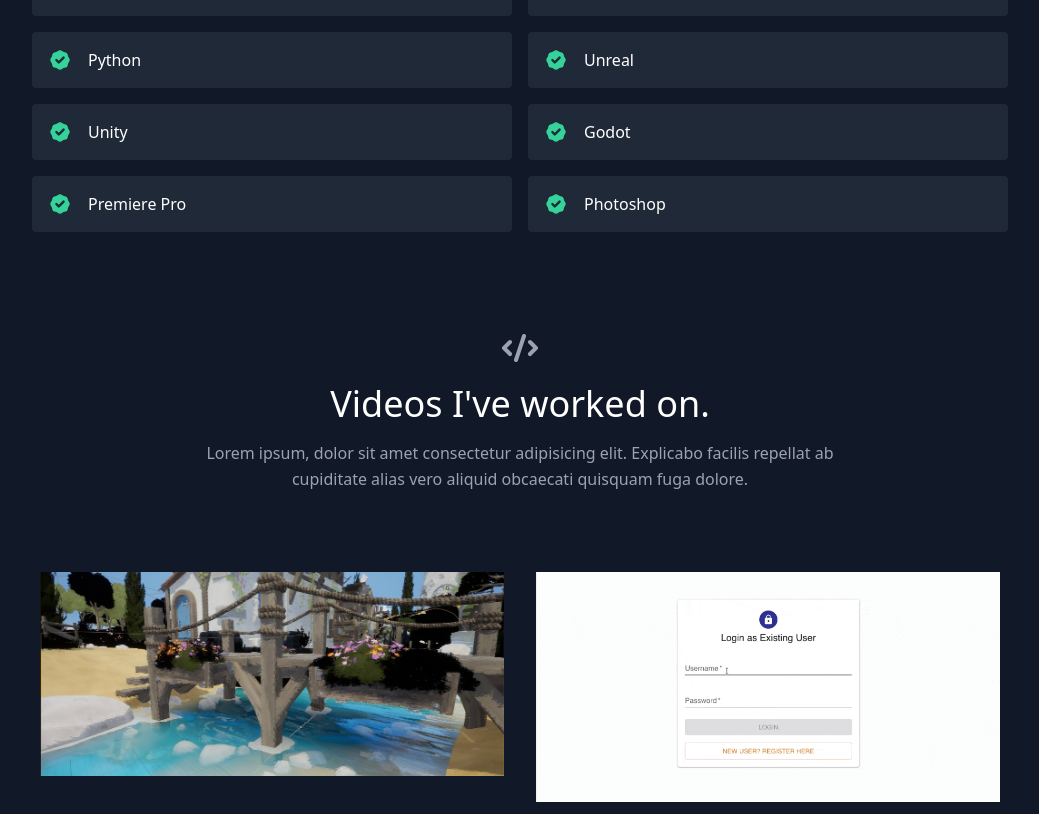
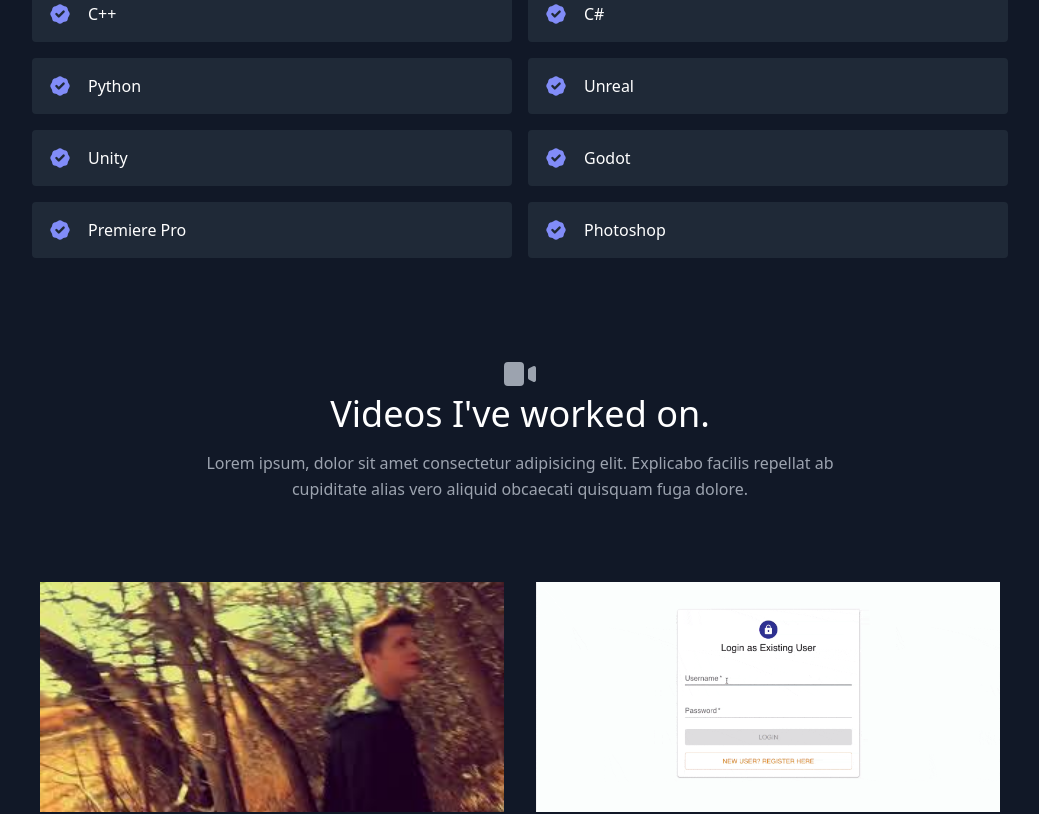
Before and after one commit to sailordwayne/PortfolioWebsite, a React (Create React App) app: page / in a window 1280 px wide. Shown: the part 1680-2494 px from the top of the page, without its empty margins (120-1159 px from the left). Built offline with nearby package versions, Linux system fonts and the light colour scheme.

Commit message:
Working on it

```diff
--- a/src/components/Contact.js
+++ b/src/components/Contact.js
@@ -106,7 +106,7 @@
           </div>
           <button
             type="submit"
-            className="text-white bg-green-500 border-0 py-2 px-6 focus:outline-none hover:bg-green-600 rounded text-lg"
+            className="text-white bg-orange-400 border-0 py-2 px-6 focus:outline-none hover:bg-orange-600 rounded text-lg"
           >
             Submit
           </button>
--- a/src/components/DevProjects.js
+++ b/src/components/DevProjects.js
@@ -1,6 +1,6 @@
 import { CodeIcon } from "@heroicons/react/solid";
 import React from "react";
-import { projects } from "../data";
+import { devprojects } from "../data";
 
 export default function Projects() {
   return (
@@ -18,26 +18,26 @@
           </p>
         </div>
         <div className="flex flex-wrap -m-4">
-          {projects.map((project) => (
+          {devprojects.map((devproject) => (
             <a
-              href={project.link}
-              key={project.image}
+              href={devproject.link}
+              key={devproject.image}
               className="sm:w-1/2 w-100 p-4"
             >
               <div className="flex relative">
                 <img
                   alt="gallery"
                   className="absolute inset-0 w-full h-full object-cover object-center"
-                  src={project.image}
+                  src={devproject.image}
                 />
                 <div className="px-8 py-10 relative z-10 w-full border-4 border-gray-800 bg-gray-900 opacity-0 hover:opacity-100">
                   <h2 className="tracking-widest text-sm title-font font-medium text-green-400 mb-1">
-                    {project.subtitle}
+                    {devproject.subtitle}
                   </h2>
                   <h1 className="title-font text-lg font-medium text-white mb-3">
-                    {project.title}
+                    {devproject.title}
                   </h1>
-                  <p className="leading-relaxed">{project.description}</p>
+                  <p className="leading-relaxed">{devproject.description}</p>
                 </div>
               </div>
             </a>
--- a/src/components/Skills.js
+++ b/src/components/Skills.js
@@ -21,7 +21,7 @@
           {skills.map((skill) => (
             <div key={skill} className="p-2 sm:w-1/2 w-full">
               <div className="bg-gray-800 rounded flex p-4 h-full items-center">
-                <BadgeCheckIcon className="text-green-400 w-6 h-6 flex-shrink-0 mr-4" />
+                <BadgeCheckIcon className="text-indigo-400 w-6 h-6 flex-shrink-0 mr-4" />
                 <span className="title-font font-medium text-white">
                   {skill}
                 </span>
--- a/src/components/VidProjects.js
+++ b/src/components/VidProjects.js
@@ -1,13 +1,13 @@
-import { CodeIcon } from "@heroicons/react/solid";
+import { VideoCameraIcon } from "@heroicons/react/solid";
 import React from "react";
-import { projects } from "../data";
+import { vidprojects } from "../data";
 
 export default function Projects() {
   return (
     <section id="vidprojects" className="text-gray-400 bg-gray-900 body-font">
       <div className="container px-5 py-10 mx-auto text-center lg:px-40">
         <div className="flex flex-col w-full mb-20">
-          <CodeIcon className="mx-auto inline-block w-10 mb-4" />
+          <VideoCameraIcon className="mx-auto inline-block w-10" />
           <h1 className="sm:text-4xl text-3xl font-medium title-font mb-4 text-white">
             Videos I've worked on.
           </h1>
@@ -18,26 +18,26 @@
           </p>
         </div>
         <div className="flex flex-wrap -m-4">
-          {projects.map((project) => (
+          {vidprojects.map((vidproject) => (
             <a
-              href={project.link}
-              key={project.image}
+              href={vidproject.link}
+              key={vidproject.image}
               className="sm:w-1/2 w-100 p-4"
             >
               <div className="flex relative">
                 <img
                   alt="gallery"
                   className="absolute inset-0 w-full h-full object-cover object-center"
-                  src={project.image}
+                  src={vidproject.image}
                 />
                 <div className="px-8 py-10 relative z-10 w-full border-4 border-gray-800 bg-gray-900 opacity-0 hover:opacity-100">
                   <h2 className="tracking-widest text-sm title-font font-medium text-green-400 mb-1">
-                    {project.subtitle}
+                    {vidproject.subtitle}
                   </h2>
                   <h1 className="title-font text-lg font-medium text-white mb-3">
-                    {project.title}
+                    {vidproject.title}
                   </h1>
-                  <p className="leading-relaxed">{project.description}</p>
+                  <p className="leading-relaxed">{vidproject.description}</p>
                 </div>
               </div>
             </a>
--- a/src/data.js
+++ b/src/data.js
@@ -1,11 +1,45 @@
-export const projects = [
+export const devprojects = [
   {
     title: "Painted World",
     subtitle: "Unreal",
     description:
-      "Painted World shader to make your unreal project look like it came straight out of a storybook.",
+      "Painted World shader to make your unreal project look like it came straight out of a storybook. It works over any model giving it a brushed paint smeared look.",
     image: "./pictures/paintedworld.jpg",
     link: "https://reactbootcamp.com",
+  },
+  {
+    title: "React Tracks",
+    subtitle: "React and Python",
+    description: "Lorem ipsum",
+    image: "./project-2.gif",
+    link: "https://reactbootcamp.com",
+  },
+  {
+    title: "DevChat",
+    subtitle: "React and Firebase",
+    description:
+      "Lorem ipsum dolor sit amet consectetur adipisicing elit. Praesentium dolore rerum laborum iure enim sint nemo omnis voluptate exercitationem eius?",
+    image: "./project-3.gif",
+    link: "https://reactbootcamp.com",
+  },
+  {
+    title: "yup",
+    subtitle: "React Hooks",
+    description:
+      "Lorem ipsum dolor sit amet consectetur adipisicing elit. Praesentium dolore rerum laborum iure enim sint nemo omnis voluptate exercitationem eius?",
+    image: "./project-4.gif",
+    link: "https://reactbootcamp.com",
+  },
+];
+
+export const vidprojects = [
+  {
+    title: "Front Bottoms Fan made Music Video",
+    subtitle: "Premiere Pro",
+    description:
+      'A fan made music video for the song "Cough It Out" by The Front Bottoms. It was filmed locally and was my first try at a music video.',
+    image: "./pictures/coughitout.jpeg",
+    link: "https://www.youtube.com/watch?v=qi5Oxne2YcE&ab_channel=BradenJensen",
   },
   {
     title: "React Tracks",
--- a/tailwind.config.js
+++ b/tailwind.config.js
@@ -1,11 +1,16 @@
+const colors = require("tailwindcss/colors");
 module.exports = {
-  purge: ['./src/**/*.{js,jsx,ts,tsx}', './public/index.html'],
+  purge: ["./src/**/*.{js,jsx,ts,tsx}", "./public/index.html"],
   darkMode: false, // or 'media' or 'class'
   theme: {
-    extend: {},
+    extend: {
+      colors: {
+        orange: colors.orange,
+      },
+    },
   },
   variants: {
     extend: {},
   },
   plugins: [],
-}
+};
```
Also changed, not shown: public/pictures/coughitout.jpeg (added).
